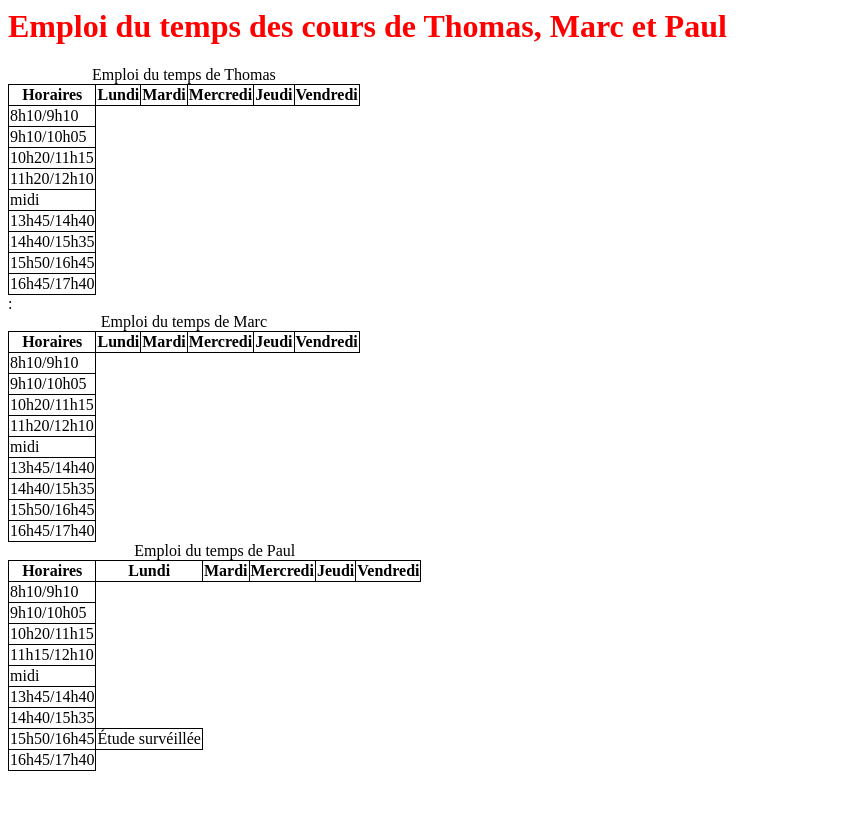
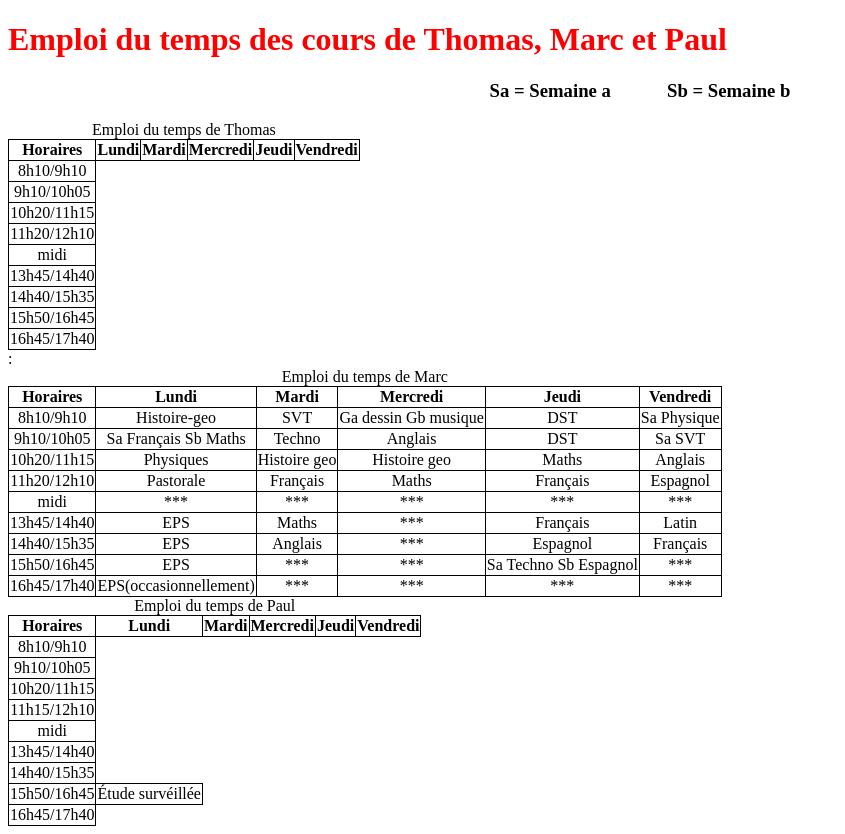
Before and after one commit to LaurentJusseaume/Marc_HTML_EmploiDuTemps, a PHP site: page / in a window 1280 px wide. Shown: the whole page, without its empty margins (0-845 px from the left). Before the commit the page ends 771 px from the top, so only its background shows below. Run offline with PHP 8.4, Linux system fonts and the light colour scheme.

Commit message:
emploi du temps de Marc

```diff
--- a/index.html
+++ b/index.html
@@ -1,3 +1,4 @@
+<!DOCTYPE html>
 <html>
 <head>
 	<meta charset="utf-8"/>
@@ -11,6 +12,8 @@
 	<script src="javascript.js"></script>
 
 	<h1>Emploi du temps des cours de Thomas, Marc et Paul</h1>
+
+	<h3 align="center">Sa = Semaine a &nbsp &nbsp &nbsp &nbsp &nbsp &nbspSb = Semaine b</h3>
 
 	<table class="Thomas">
 
@@ -26,7 +29,7 @@
 		</tr>
 
 		<tr>
-			<td>8h10/9h10</td>
+			<td align="center">8h10/9h10</td>
 		</tr>
 		<tr>
 			<td>9h10/10h05</td>
@@ -68,31 +71,76 @@
 		</tr>
 
 		<tr>
-			<td>8h10/9h10</td>
+			<td align="center">8h10/9h10</td>
+			<td align="center">Histoire-geo</td>
+                        <td align="center">SVT</td>
+			<td align="center">Ga dessin Gb musique</td>
+			<td align="center">DST</td>
+			<td align="center">Sa Physique</td>
 		</tr>
 		<tr>
-			<td>9h10/10h05</td>
+			<td align="center">9h10/10h05</td>
+			<td align="center">Sa Français Sb Maths</td>
+			<td align="center">Techno</td>
+			<td align="center">Anglais</td>
+			<td align="center">DST</td>
+			<td align="center">Sa SVT</td>
 		</tr>
 		<tr>
-			<td>10h20/11h15</td>
+			<td align="center">10h20/11h15</td>
+			<td align="center">Physiques</td>
+			<td align="center">Histoire geo</td>
+			<td align="center">Histoire geo</td>
+			<td align="center">Maths</td>
+			<td align="center">Anglais</td>
 		</tr>
 		<tr>
-			<td>11h20/12h10</td>
+			<td align="center">11h20/12h10</td>
+			<td align="center">Pastorale</td>
+			<td align="center">Français</td>
+			<td align="center">Maths</td>
+			<td align="center">Français</td>
+			<td align="center">Espagnol</td>
 		</tr>
 		<tr>
-			<td>midi</td>
+			<td align="center">midi</td>
+			<td align="center">***</td>
+                        <td align="center">***</td>
+			<td align="center">***</td>
+			<td align="center">***</td>
+			<td align="center">***</td>
 		</tr>
 		<tr>:
-			<td>13h45/14h40</td>
+			<td align="center">13h45/14h40</td>
+			<td align="center">EPS</td>
+			<td align="center">Maths</td>
+			<td align="center">***</td>
+			<td align="center">Français</td>
+			<td align="center">Latin</td>
 		</tr>
 		<tr>
-			<td>14h40/15h35</td>
+			<td align="center">14h40/15h35</td>
+                        <td align="center">EPS</td>
+			<td align="center">Anglais</td>
+			<td align="center">***</td>
+			<td align="center">Espagnol</td>
+			<td align="center">Français</td>
 		</tr>
 		<tr>
-			<td>15h50/16h45</td>
+			<td align="center">15h50/16h45</td>
+			<td align="center">EPS</td>
+			<td align="center">***</td>
+			<td align="center">***</td>
+			<td align="center">Sa Techno Sb Espagnol</td>
+			<td align="center">***</td>
 		</tr>
 		<tr>
-			<td>16h45/17h40</td>
+			<td align="center">16h45/17h40</td>
+			<td align="center">EPS(occasionnellement)</td>
+			<td align="center">***</td>
+		        <td align="center">***</td>
+			<td align="center">***</td>
+			<td align="center">***</td>
 		</tr>
 	</table>
 
--- a/style.css
+++ b/style.css
@@ -5,6 +5,7 @@ table
 th, td
 {
 	border: 1px solid black;
+	text-align: center;
 }
 h1
 {
```
